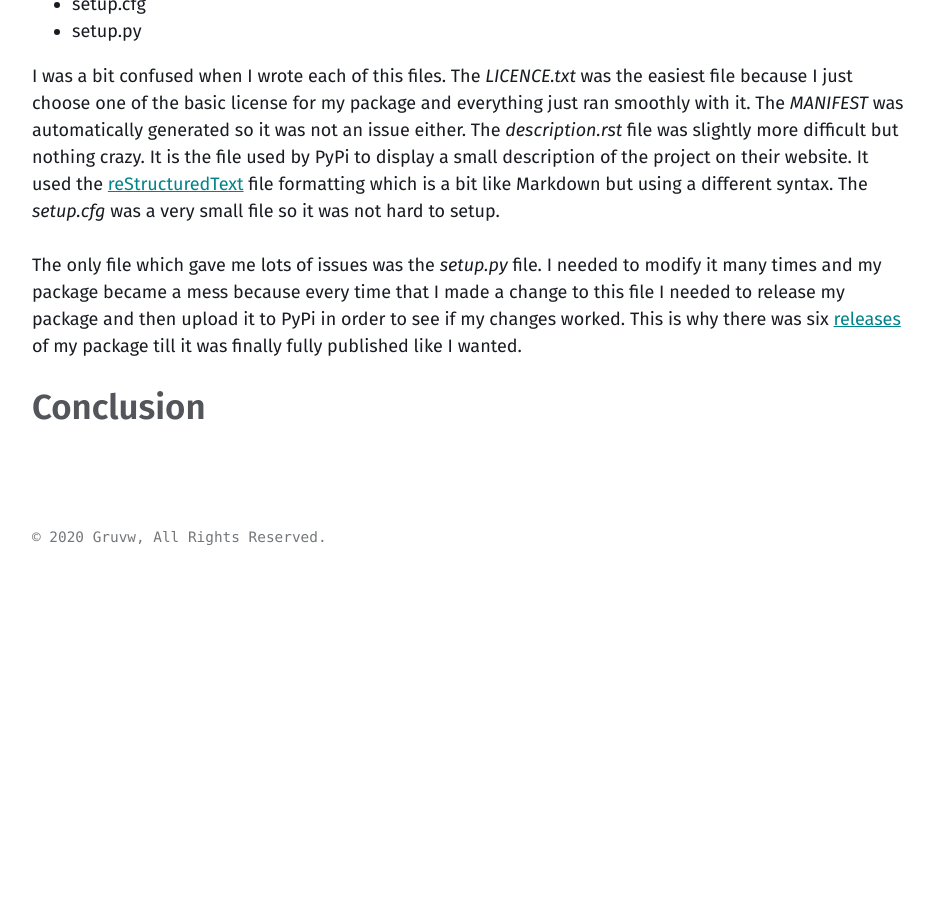
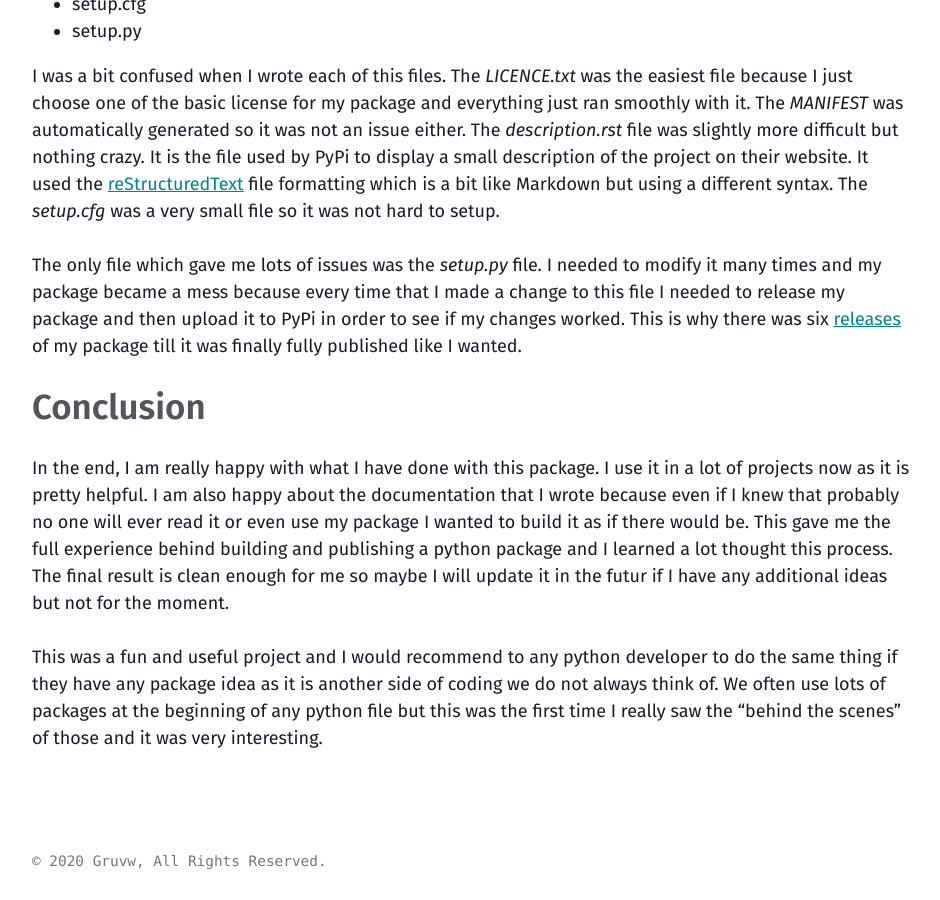
Before and after one commit to gruvw/portfolio, a Jekyll site: the page built from _posts/2020-04-10-creating-a-python-package.md, in a window 1280 px wide and 900 px high, scrolled down 5976 px. Shown: the whole window, without its empty margins (40-980 px from the left). Built offline with Jekyll 4.4.1, drawn with Linux system fonts in a browser that asks for light colours; before the commit the page ends 6552 px from its top, so only the background shows below that.

Commit message:
Wrote Conclusion

```diff
--- a/_posts/2020-04-10-creating-a-python-package.md
+++ b/_posts/2020-04-10-creating-a-python-package.md
@@ -181,3 +181,12 @@ The only file which gave me lots of issues was the _setup.py_ file. I needed to
 This is why there was six [releases](https://github.com/gruvw/printbetter/releases) of my package till it was finally fully published like I wanted.
 
 ## Conclusion
+
+In the end, I am really happy with what I have done with this package.
+I use it in a lot of projects now as it is pretty helpful.
+I am also happy about the documentation that I wrote because even if I knew that probably no one will ever read it or even use my package I wanted to build it as if there would be.
+This gave me the full experience behind building and publishing a python package and I learned a lot thought this process.
+The final result is clean enough for me so maybe I will update it in the futur if I have any additional ideas but not for the moment.
+
+This was a fun and useful project and I would recommend to any python developer to do the same thing if they have any package idea as it is another side of coding we do not always think of.
+We often use lots of packages at the beginning of any python file but this was the first time I really saw the "behind the scenes" of those and it was very interesting.
```
